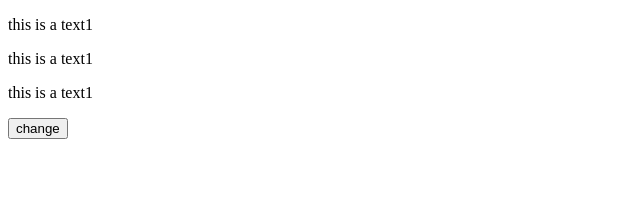
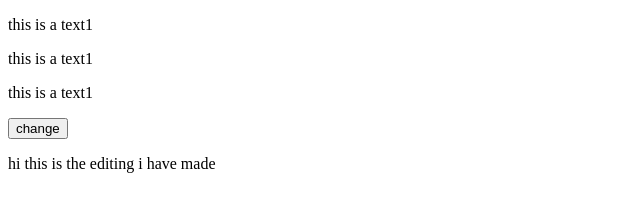
Before and after one commit to gitpersonaluse/Dummy, a plain HTML site: page index.html in a window 1280 px wide. Shown: the whole page, without its empty margins (0-640 px from the left). Drawn offline with Linux system fonts and the light colour scheme.

Commit message:
i have added one p

```diff
--- a/index.html
+++ b/index.html
@@ -27,6 +27,9 @@
     <script src="app.js" >
 
     </script>
+    <p>
+        hi this is the editing i have made
+    </p>
 </body>
 
 </html>
```
